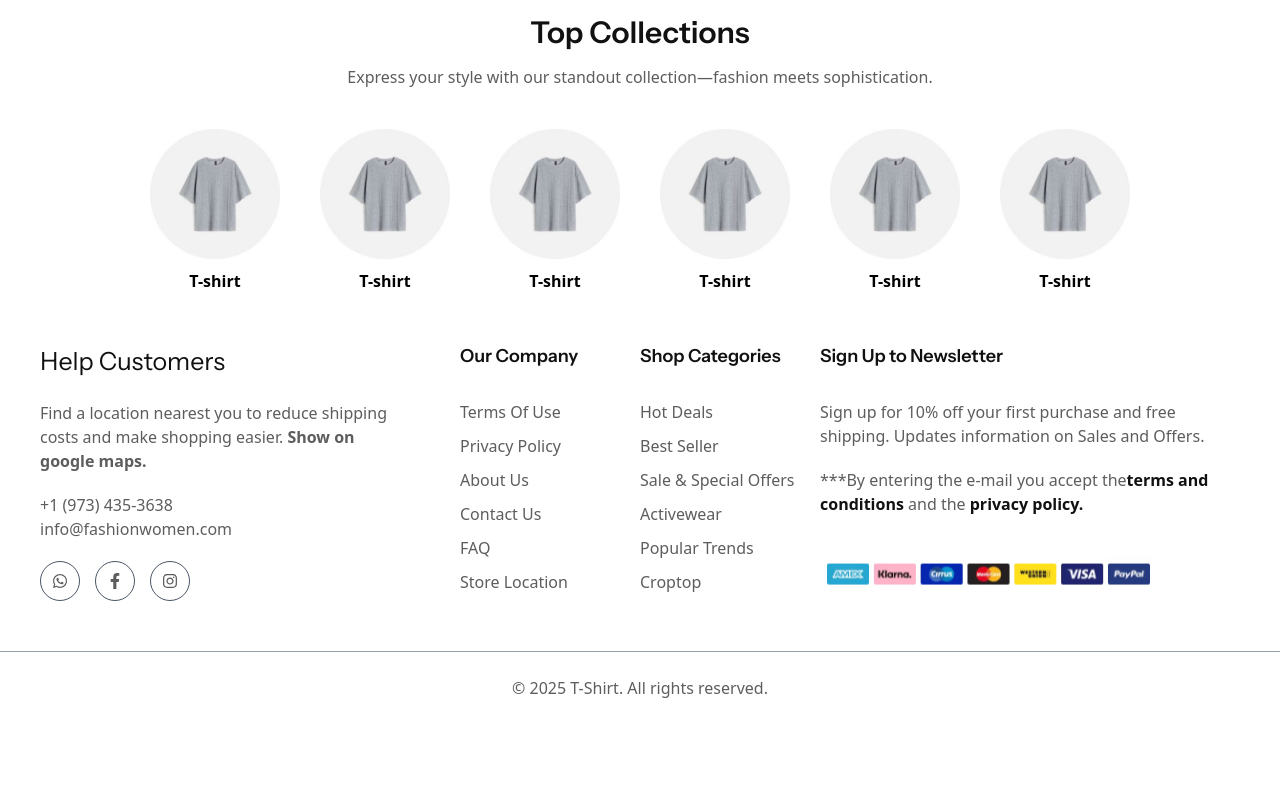
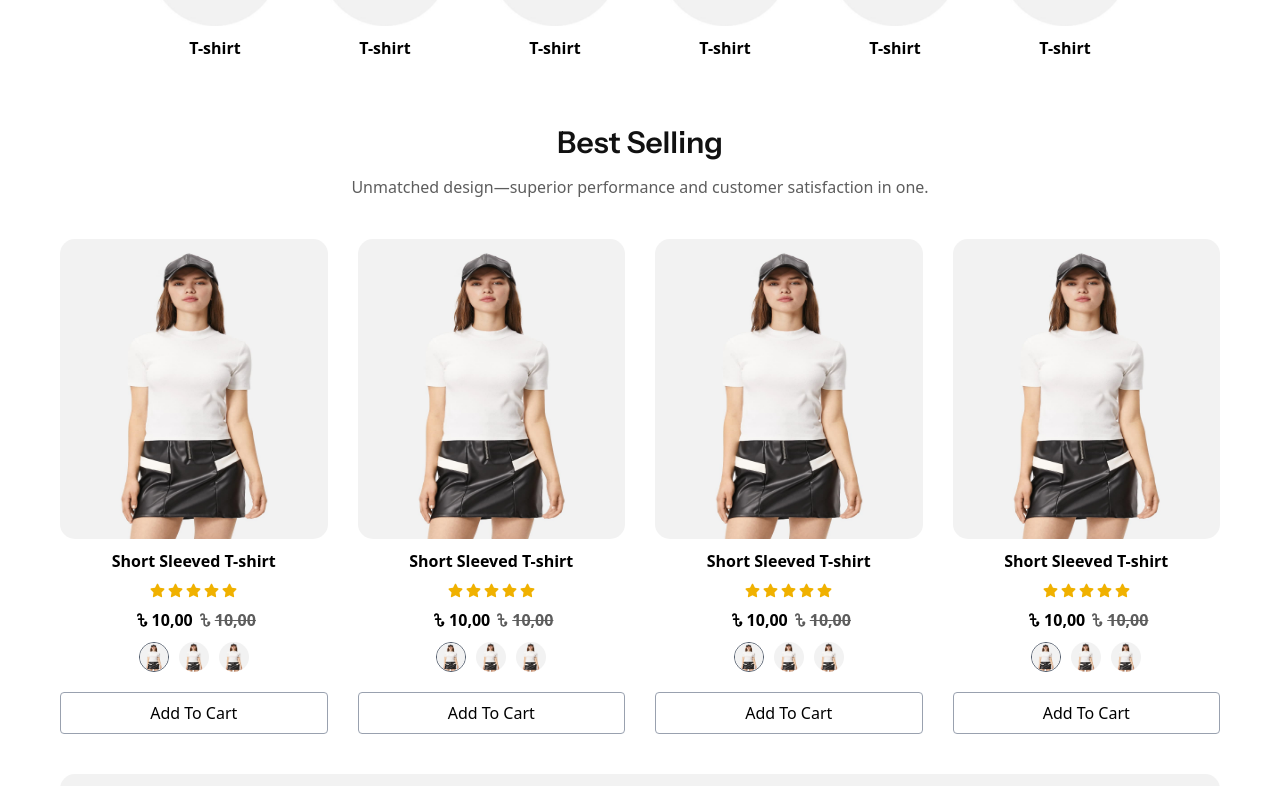
Before and after one commit to HmSani6699/T-Shirt-Ecommerce, a React (Vite) app: page / in a window 1280 px wide. Shown: the part 922-1708 px from the top of the page. Before the commit the page ends 1646 px from the top, so only its background shows below. Built offline with nearby package versions, Linux system fonts and the light colour scheme.

Commit message:
update cart code

```diff
--- /dev/null
+++ b/src/Component/Card/Card.jsx
@@ -0,0 +1,74 @@
+import { TbCurrencyTaka } from "react-icons/tb";
+import cardimage from "../../../public/Images/card.webp";
+
+import { FaStar } from "react-icons/fa";
+
+const Card = () => {
+  return (
+    <div className="w-full">
+      <div className=" h-[250px] lg:h-[300px] w-full rounded-[15px] ">
+        <img
+          className="h-full w-full rounded-[15px]"
+          src={cardimage}
+          alt="img"
+        />
+      </div>
+
+      {/* Body */}
+      <div className="flex flex-col items-center justify-center">
+        <p className="text-center font-semibold mt-2.5">
+          Short Sleeved T-shirt
+        </p>
+
+        <div className="flex items-center gap-[3px] mt-2.5">
+          <FaStar className="text-[15px] text-yellow-500" />
+          <FaStar className="text-[15px] text-yellow-500" />
+          <FaStar className="text-[15px] text-yellow-500" />
+          <FaStar className="text-[15px] text-yellow-500" />
+          <FaStar className="text-[15px] text-yellow-500" />
+        </div>
+
+        <div className="flex items-center gap-0.5 mt-2.5 font-semibold">
+          <p className="flex items-center">
+            <TbCurrencyTaka className="text-[20px]" />
+            10,00
+          </p>
+          <p className="flex items-center line-through text-text-gray">
+            <TbCurrencyTaka className="text-[20px] line-through" />
+            10,00
+          </p>
+        </div>
+        <div className="flex items-center gap-2.5 mt-2.5 text-text-gray">
+          <div className="h-[30px] w-[30px] rounded-full flex items-center justify-center border border-gray-600">
+            <img
+              className="h-full w-full rounded-full"
+              src={cardimage}
+              alt="img"
+            />
+          </div>
+          <div className="h-[30px] w-[30px] rounded-full flex items-center justify-center ">
+            <img
+              className="h-full w-full rounded-full"
+              src={cardimage}
+              alt="img"
+            />
+          </div>
+
+          <div className="h-[30px] w-[30px] rounded-full flex items-center justify-center ">
+            <img
+              className="h-full w-full rounded-full"
+              src={cardimage}
+              alt="img"
+            />
+          </div>
+        </div>
+
+        <button className="border border-gray-400 mt-5 w-full py-2 rounded-sm ">
+          Add To Cart
+        </button>
+      </div>
+    </div>
+  );
+};
+
+export default Card;
--- a/src/Pages/Footer/Footer.jsx
+++ b/src/Pages/Footer/Footer.jsx
@@ -4,7 +4,7 @@ import bank from "../../../public/Images/bank.png";
 const Footer = () => {
   return (
     <div>
-      <div className="max-w-[1200px] mx-auto lg:flex  pt-[50px] lg:px-0 px-5 ">
+      <div className="max-w-[1200px] mx-auto lg:flex  pt-[50px] lg:px-0 px-5 mt-[50px]">
         <div className="w-full lg:w-[35%] lg:pr-[50px] ">
           <h1 className="text-text-black text-[25px] font-instrument">
             Help Customers
--- a/src/Pages/Home/Banner/Banner.jsx
+++ b/src/Pages/Home/Banner/Banner.jsx
@@ -3,7 +3,7 @@ import banner from "../../../../public/Images/banner.webp";
 
 const Banner = () => {
   return (
-    <div className="relative h-[400px] lg:h-screen">
+    <div className="relative h-[350px] lg:h-full">
       <img className="h-full" src={banner} alt="Banner image" />
       <div
         className="absolute bottom-[50px] left-1/2 -translate-x-1/2 text-center
--- /dev/null
+++ b/src/Pages/Home/BestSelling/BestSelling.jsx
@@ -0,0 +1,37 @@
+import { FaStar } from "react-icons/fa";
+import cardimage from "../../../../public/Images/card.webp";
+import { TbCurrencyTaka } from "react-icons/tb";
+import Card from "../../../Component/Card/Card";
+
+const BestSelling = () => {
+  return (
+    <div className="mt-[60px] max-w-[1200px] mx-auto flex flex-col items-center justify-center px-5">
+      {/* Head line */}
+      <div className="text-center">
+        <h2 className="font-instrument text-text-black text-[30px] font-semibold">
+          Best Selling
+        </h2>
+        <p className="text-text-gray mt-2.5">
+          Unmatched design—superior performance and customer satisfaction in
+          one.
+        </p>
+      </div>
+
+      {/* Card */}
+      <div className=" hidden lg:grid grid-cols-2 md:grid-cols-3 lg:grid-cols-4 lg:gap-[30px] gap-5 mt-10 w-full  ">
+        {[1, 2, 3, 4]?.map((item, i) => (
+          <Card key={i} />
+        ))}
+      </div>
+
+      {/* Card */}
+      <div className="grid grid-cols-2 md:grid-cols-3 lg:grid-cols-4 lg:gap-[30px] gap-5 mt-10 w-full lg:block ">
+        {[1, 2]?.map((item, i) => (
+          <Card key={i} />
+        ))}
+      </div>
+    </div>
+  );
+};
+
+export default BestSelling;
--- a/src/Pages/Home/Home/Home.jsx
+++ b/src/Pages/Home/Home/Home.jsx
@@ -1,12 +1,14 @@
 import React from "react";
 import Banner from "../Banner/Banner";
 import TopCollections from "../TopCollections/TopCollections";
+import BestSelling from "../BestSelling/BestSelling";
 
 const Home = () => {
   return (
     <div>
       <Banner />
       <TopCollections />
+      <BestSelling />
     </div>
   );
 };
```
Also changed, not shown: public/Images/card.webp (added).
